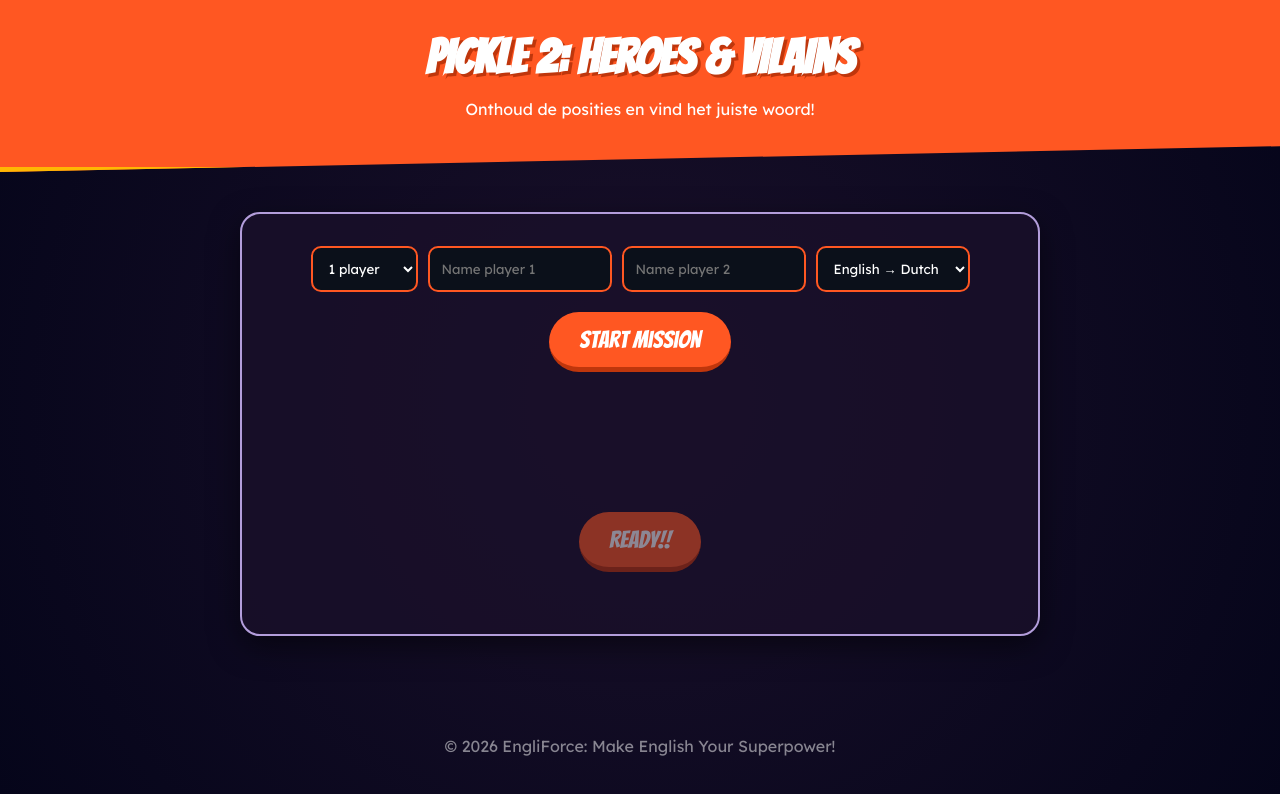
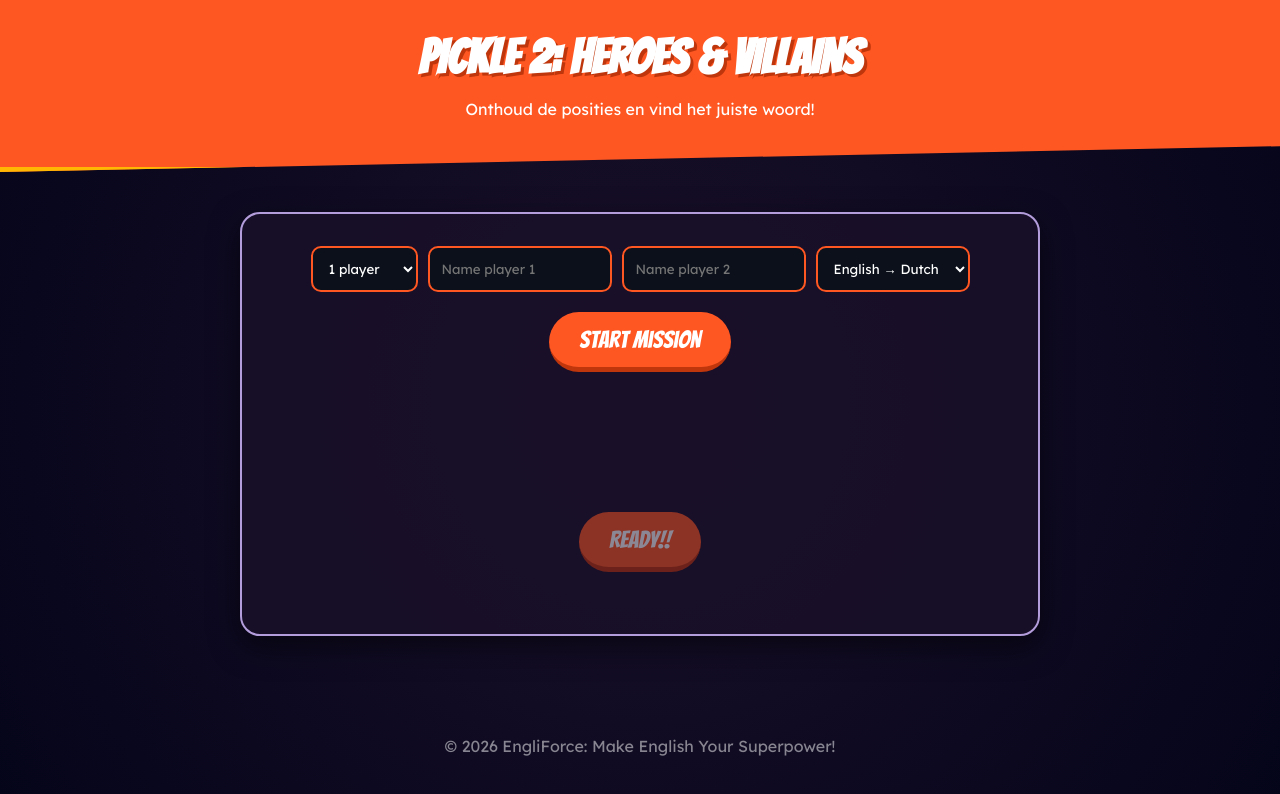
Before and after one commit to EngliForce/MAVO2, a plain HTML site: page m2t1_vocabulary_1_2_pickle_2.html in a window 1280 px wide. Drawn offline with Linux system fonts and the light colour scheme.

Commit message:
Update m2t1_vocabulary_1_2_pickle_2.html

```diff
--- a/m2t1_vocabulary_1_2_pickle_2.html
+++ b/m2t1_vocabulary_1_2_pickle_2.html
@@ -3,7 +3,7 @@
 <head>
     <meta charset="UTF-8">
     <meta name="viewport" content="width=device-width, initial-scale=1.0">
-    <title>EngliForce Pickle: Heroes & Vilains</title>
+    <title>EngliForce Pickle: Heroes & Villains</title>
     <link href="https://fonts.googleapis.com/css2?family=Bangers&family=Lexend:wght@400;700&display=swap" rel="stylesheet">
     <style>
         :root {
@@ -199,7 +199,7 @@
 <body>
 
 <header>
-    <h1>PICKLE 2: HEROES & VILAINS</h1>
+    <h1>PICKLE 2: HEROES & VILLAINS</h1>
     <p>Onthoud de posities en vind het juiste woord!</p>
 </header>
 
```
